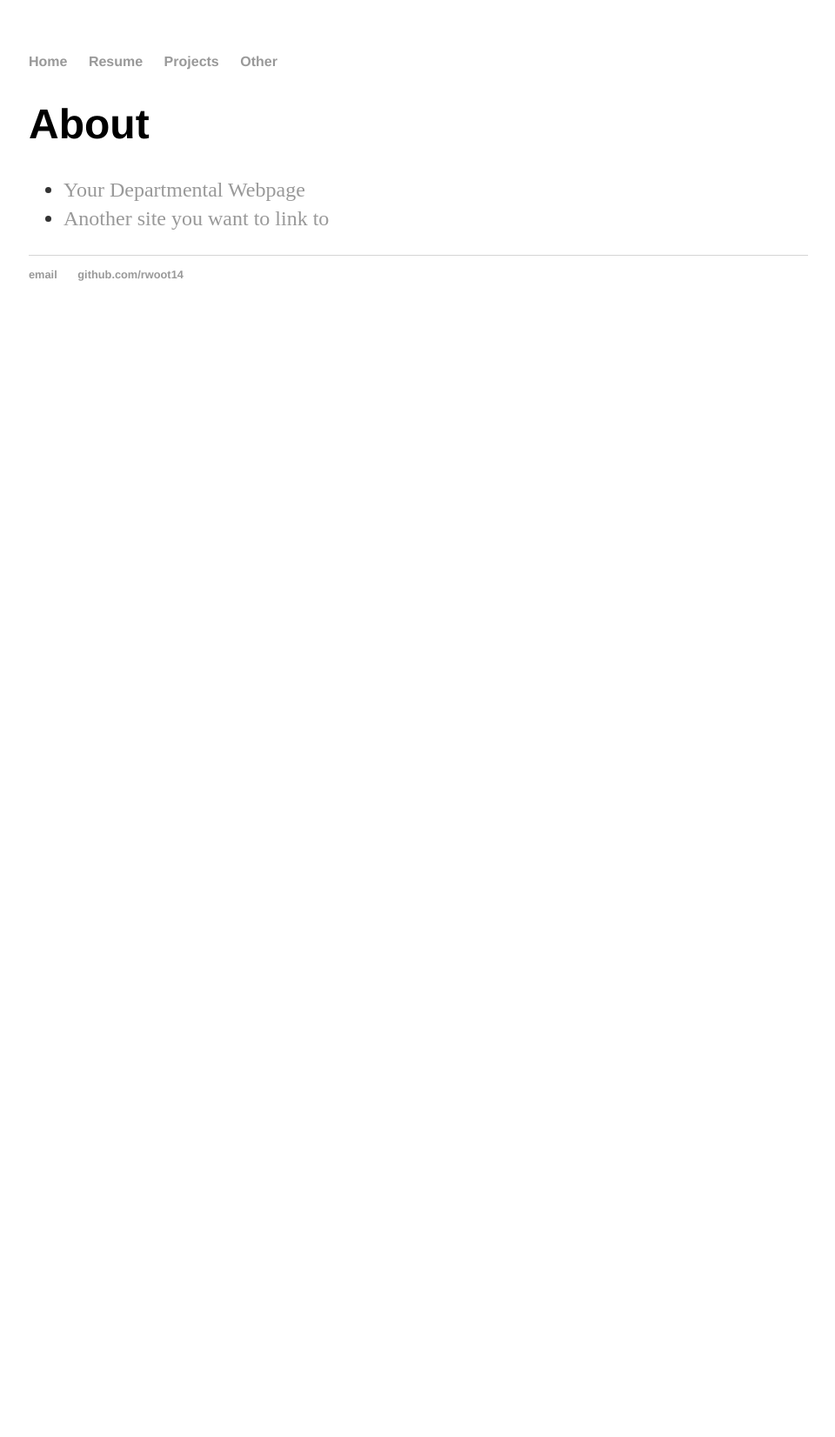
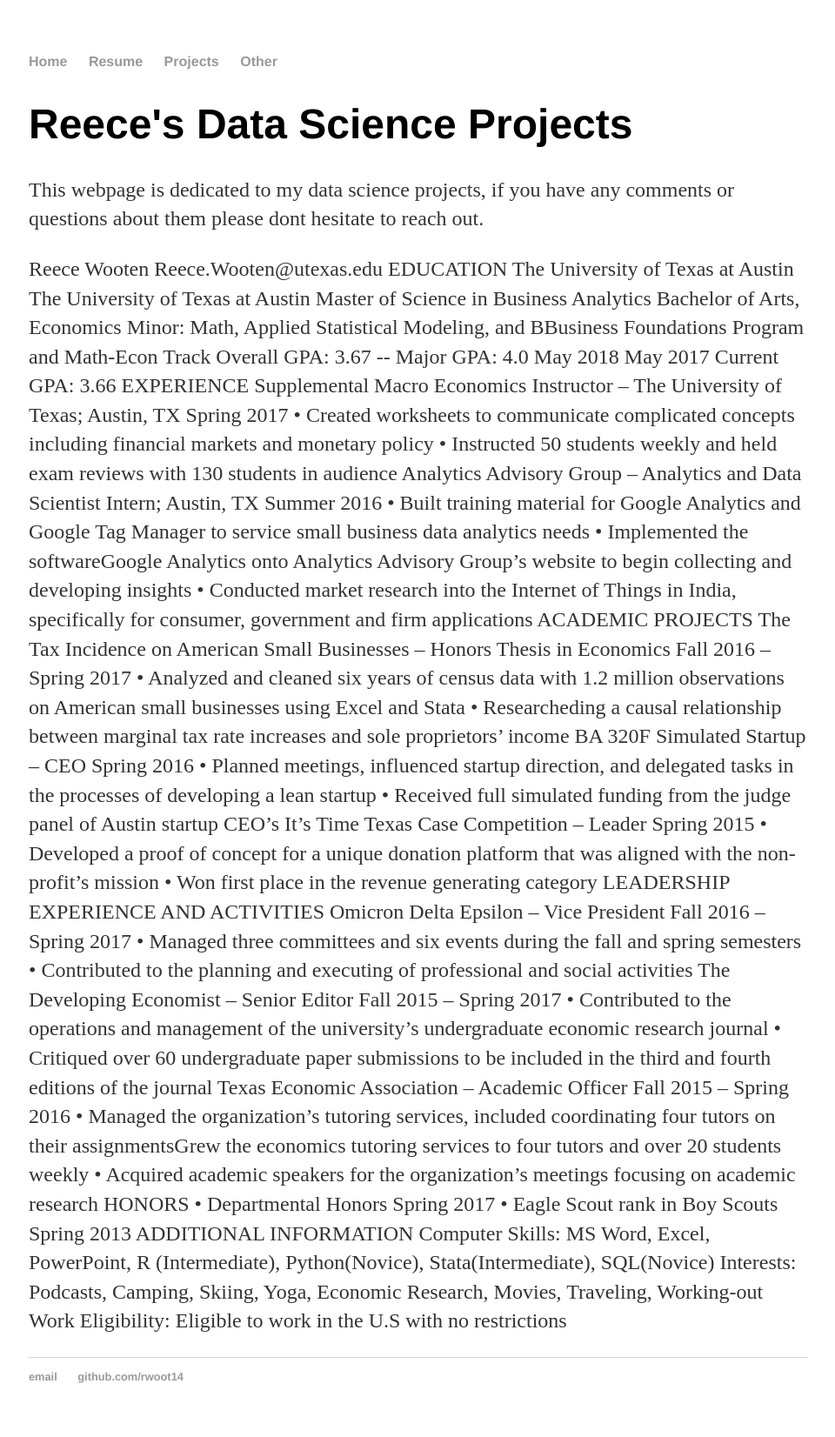
Before and after one commit to Rwoot14/Rwoot14.github.io, a Jekyll site: the page built from about/index.html, in a window 1280 px wide. Shown: the whole page at 87% size, without its empty margins (159-1119 px from the left). Built offline with Jekyll 4.4.1, drawn with Linux system fonts in a browser that asks for light colours; before the commit the page ends 900 px from its top, so only the background shows below that.

Commit message:
Update index.html

```diff
--- a/about/index.html
+++ b/about/index.html
@@ -2,13 +2,76 @@
 layout: default
 title: Reece Wooten
 ---
+<div class="blurb">
+	<h1>Reece's Data Science Projects</h1>
+	<p>This webpage is dedicated to my data science projects, if you have any comments or questions about them please dont hesitate to reach out.</a></p>
+	<p>Reece Wooten
+	Reece.Wooten@utexas.edu
 
-		<div class="about">
-			<h1>About</h1>
-			<p> </p>
 
-			<ul class="contacts">
-				<li><a href="#">Your Departmental Webpage</a></li>
-				<li><a href="#">Another site you want to link to</a></li>
-				</ul>
-		</div>
+	EDUCATION
+	The University of Texas at Austin
+
+
+	The University of Texas at Austin
+
+	Master of Science in Business Analytics
+
+	Bachelor of Arts, Economics
+	Minor: Math, Applied Statistical Modeling, and
+
+	BBusiness Foundations Program and Math-Econ Track
+	Overall GPA: 3.67 -- Major GPA: 4.0
+	May 2018
+
+	May 2017
+
+	Current GPA: 3.66
+
+	EXPERIENCE
+	Supplemental Macro Economics Instructor – The University of Texas; Austin, TX                                   	  	          Spring 2017
+	•	Created worksheets to communicate complicated concepts including financial markets and monetary policy
+	•	Instructed 50 students weekly and held exam reviews with 130 students in audience
+
+	Analytics Advisory Group – Analytics and Data Scientist Intern; Austin, TX					      Summer 2016
+	•	Built training material for Google Analytics and Google Tag Manager to service small business data analytics needs
+	•	Implemented the softwareGoogle Analytics onto Analytics Advisory Group’s website to begin collecting and developing insights
+	•	Conducted market research into the Internet of Things in India, specifically for consumer, government and firm applications
+
+	ACADEMIC PROJECTS
+	The Tax Incidence on American Small Businesses – Honors Thesis in Economics			   	      Fall 2016 – Spring 2017
+	•	Analyzed and cleaned six years of census data with 1.2 million observations on American small businesses using Excel and Stata
+	•	Researcheding a causal relationship between marginal tax rate increases and sole proprietors’ income
+
+	BA 320F Simulated Startup – CEO									                          Spring 2016
+	•	Planned meetings, influenced startup direction, and delegated tasks in the processes of developing a lean startup
+	•	Received full simulated funding from the judge panel of Austin startup CEO’s
+
+	It’s Time Texas Case Competition – Leader 							                                          Spring 2015
+	•	Developed a proof of concept for a unique donation platform that was aligned with the non-profit’s mission
+	•	Won first place in the revenue generating category
+
+	LEADERSHIP EXPERIENCE AND ACTIVITIES
+	Omicron Delta Epsilon – Vice President						            		      Fall 2016 – Spring 2017
+	•	Managed three committees and six events during the fall and spring semesters
+	•	Contributed to the planning and executing of professional and social activities
+
+	The Developing Economist – Senior Editor 				        	          		  	      Fall 2015 – Spring 2017
+	•	Contributed to the operations and management of the university’s undergraduate economic research journal
+	•	Critiqued over 60 undergraduate paper submissions to be included in the third and fourth editions of the journal
+
+	Texas Economic Association – Academic Officer					           		      Fall 2015 – Spring 2016
+	•	Managed the organization’s tutoring services, included coordinating four tutors on their assignmentsGrew the economics tutoring services to four tutors and over 20 students weekly
+	•	Acquired academic speakers for the organization’s meetings focusing on academic research
+
+	HONORS
+	•	Departmental Honors											          Spring 2017
+	•	Eagle Scout rank in Boy Scouts	         								                          Spring 2013
+
+	ADDITIONAL INFORMATION
+	Computer Skills: MS Word, Excel, PowerPoint, R (Intermediate), Python(Novice), Stata(Intermediate), SQL(Novice)
+	Interests: Podcasts, Camping, Skiing, Yoga, Economic Research, Movies, Traveling, Working-out
+	Work Eligibility:  Eligible to work in the U.S with no restrictions<p>
+
+
+</div>
```
